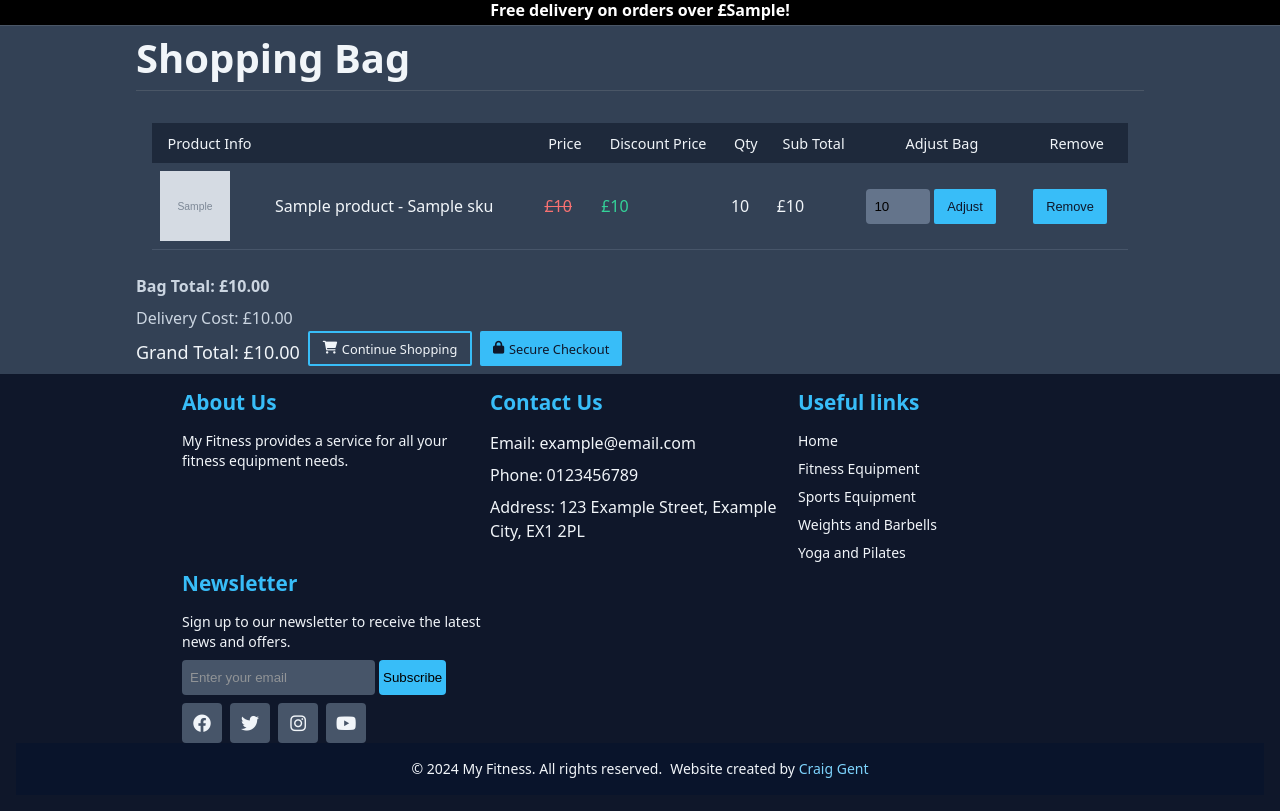
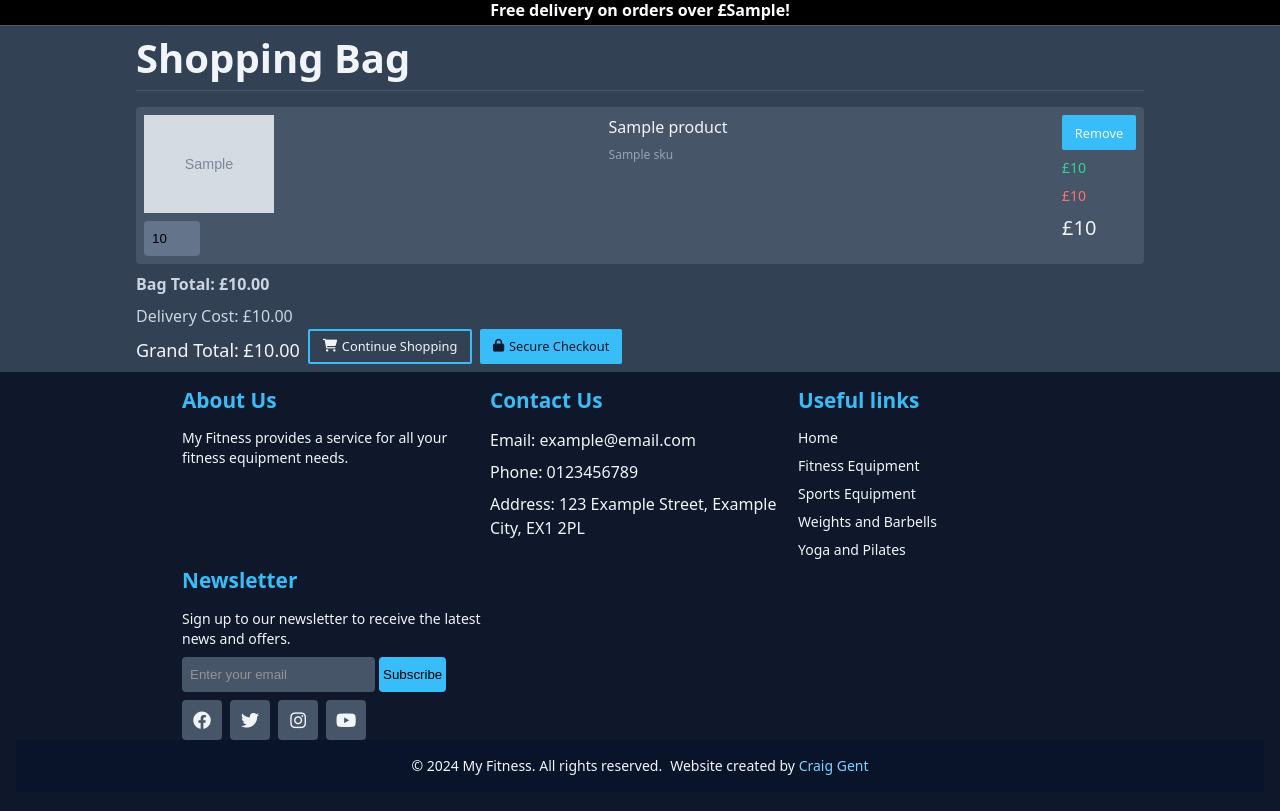
Before and after one commit to Genty83/My-Fitness, a Django app: template bag/templates/bag/bag.html in a window 1280 px wide. Shown: the part 58-869 px from the top of the page. After the commit the page ends 833 px from the top, so only its background shows below. Run offline with Django 3.2, Linux system fonts and the light colour scheme; the template is opened without the code that fills it: most values are stand-ins (such as "Sample title", 1, 10 or a date in 2020); grey boxes marked "Sample" are stand-in pictures; some libraries are stand-ins or nearby versions.

Commit message:
Updated templates to fix overflow issues

```diff
--- a/bag/templates/bag/bag.html
+++ b/bag/templates/bag/bag.html
@@ -13,88 +13,50 @@
 </div>
 
 <div class="container width-80 breakpoint-lg margin-auto pad-2 flex-col gap-2">
+
   {% if bag_items %}
-    <div class="overflow-wrapper">
-      <table>
-        <thead>
-          <tr>
-            <th class="bg-slate-800">Product Info</th>
-            <th class="bg-slate-800"></th>
-            <th class="bg-slate-800">Price</th>
-            <th class="bg-slate-800">Discount Price</th>
-            <th class="bg-slate-800">Qty</th>
-            <th class="bg-slate-800">Sub Total</th>
-            <th class="bg-slate-800">Adjust Bag</th>
-            <th class="bg-slate-800">Remove</th>
-          </tr>
-        </thead>
-
     {% for item in bag_items %}
-          <tr>
-            <td>
+      <div class="flex-row-wrap justify-between gap-2 bg-slate-600 pad-2 bd-radius-2">
+        <div class="flex-col gap-2">
           {% if item.product.image == "" %}
-                <img src="{{ item.product.image_url }}" alt="{{ item.product.name }}">
+          <img class="bag-img" src="{{ item.product.image_url }}" alt="{{ item.product.name }}">
         {% else %}
-                <img src="{{ item.product.image }}" alt="{{ item.product.name }}">
+          <img class="bag-img" src="{{ item.product.image }}" alt="{{ item.product.name }}">
         {% endif %}
-            </td>
-            <td>
-              <p>{{ item.product.name }} - {{ item.product.sku }}</p>
-            </td>
-            {% if item.product.discount_price == None %}
-              <td>
-                <p>£{{ item.product.price }}</p>
-              </td>
-            {% else %}
-              <td>
-                <p class="ft-red-400 text-strike">£{{ item.product.price }}</p>
-              </td>
-            {% endif %}
-            {% if item.product.discount_price == None %}
-              <td>
-                <p>-</p>
-              </td>
-            {% else %}
-              <td>
-                <p class="ft-emerald-400">£{{ item.product.discount_price }}</p>
-              </td>
-            {% endif %}
-            <td>
-              <p>{{ item.quantity }}</p>
-            </td>
-            <td>
-              <p>£{{ item.sub_total }}</p>
-            </td>
-            <!-- Adjust bag -->
-            <td>
-              <form action="{% url 'adjust_bag' item.product.id %}" method="POST">
+        <form action="{% url 'adjust_bag' item.product.id %}" method="POST" onchange="this.submit()">
           {% csrf_token %}
           <div class="flex-row gap-1">
             <input type="hidden" name="product_id" value="{{ item.product.id }}">
             <input type="hidden" name="quantity" value="{{ item.quantity }}">
             <input
               class="bg-slate-500 bd-width-0 pad-inline-2 bd-radius-2 shadow-focus-1 sh-sky-300 transition-slow"
-                    type="number" name="quantity" value="{{ item.quantity }}" min="1" max="99">
-                  <button type="submit" class="btn btn-md bg-sky-400 bd-width-0 bd-radius-1 ft-slate-900">Adjust</button>
+              type="number" name="quantity" value="{{ item.quantity }}" min="1" max="5">
           </div>
         </form>
-            </td>
-            <!-- Remove from bag -->
-            <td>
-              <form action="{% url 'remove_from_bag' item.product.id %}" method="POST">
-                {% csrf_token %}
-                <input
-                  class="bg-slate-500 bd-width-0 pad-inline-2 bd-radius-2 shadow-focus-1 sh-sky-300 transition-slow"
-                  type="hidden" name="product_id" value="{{ item.item_id }}">
-                <button type="submit" class="btn btn-md bg-sky-400 bd-width-0 bd-radius-1 ft-slate-900">Remove</button>
-              </form>
-            </td>
+        </div>
+        <div class="flex-col gap-2">
+          <p>{{ item.product.name }}</p>
+          <p class="ft-size-xs ft-slate-400">{{ item.product.sku }}</p>
+        </div>
+        <div class="flex-col gap-2">
+          <a href="{% url 'remove_from_bag' item.product.id %}" class="btn btn-md bg-sky-400 bd-radius-1">
+            Remove
+          </a>
+          {% if item.product.discount_price == None %}
+            <p>-</p>
+            <p class="ft-size-sm">£{{ item.product.price }}</p>
+          {% else %}
+            <p class="ft-size-sm ft-emerald-400">£{{ item.product.discount_price }}</p>
+            <p class="ft-red-400 ft-size-sm">£{{ item.product.price }}</p>
+          {% endif %}
+          <p class="ft-size-xl">£{{ item.sub_total }}</p>
+        </div>
+      </div>
     {% endfor %}
-      </table>
-    </div>
   {% else %}
     <p class="ft-size-3xl">Your Bag is empty!</p>
   {% endif %}
+
   {% if bag_items %}
     <div class="flex-row-wrap align-end gap-2">
       <div class="flex-col gap-2">
--- a/static/css/style.css
+++ b/static/css/style.css
@@ -2624,6 +2624,7 @@ Grid System
 /* Toast styling */
 .toast {
   max-width: 300px;
+  min-width: 250px;
   height: 400px;
   border: 1px solid var(--slate-600);
   background-color: var(--slate-800);
@@ -2810,3 +2811,8 @@ select:invalid {
   transition: all 1s ease;
   z-index: 9999;
 }
+
+.bag-img {
+  max-width: 130px;
+  max-height: 130px;
+}
```
Also changed, not shown: checkout/templates/checkout/checkout.html (+25 -63 lines), db.sqlite3, 1 other file. Lines whose indentation alone changed are shown as unchanged.
